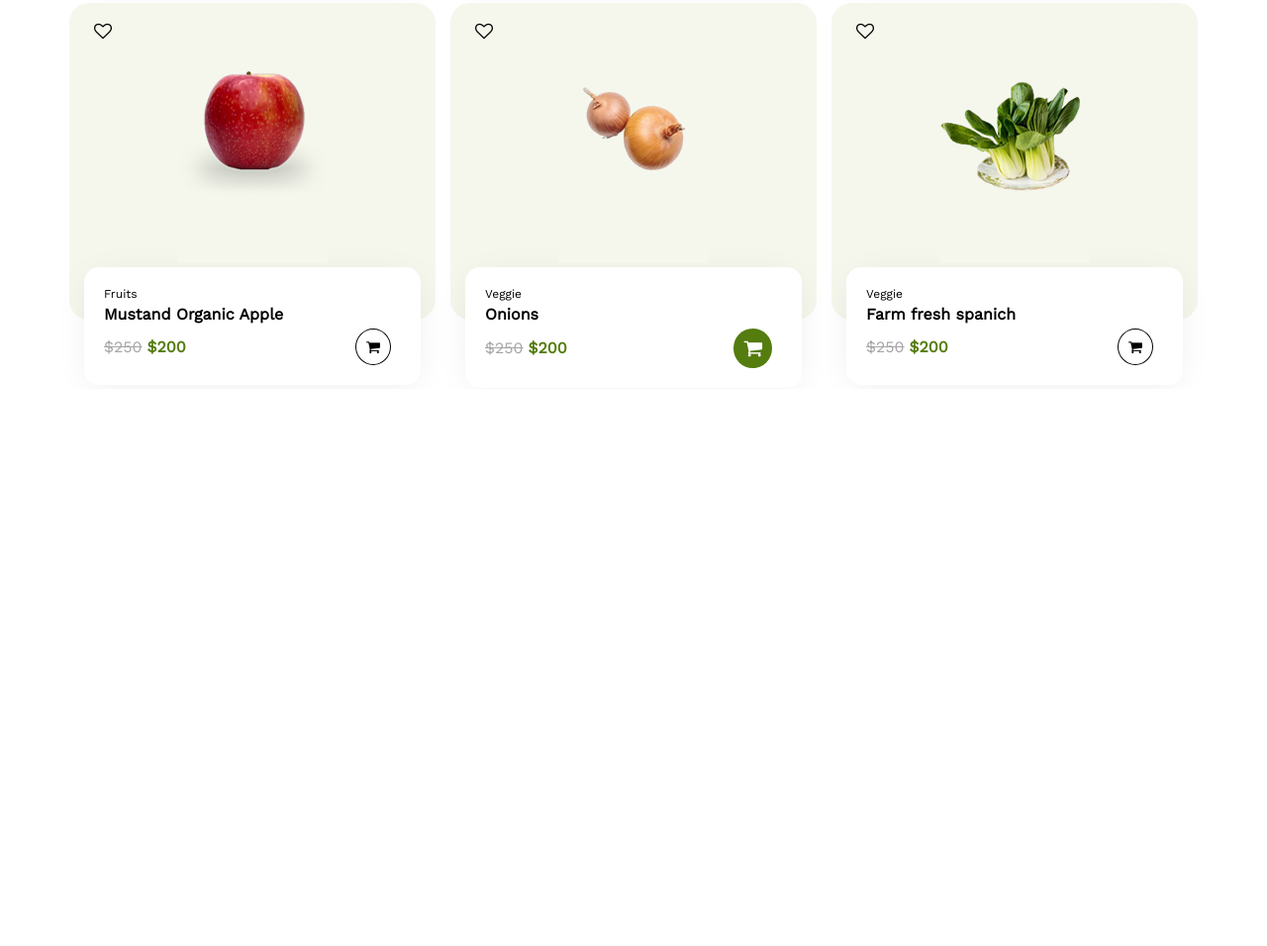
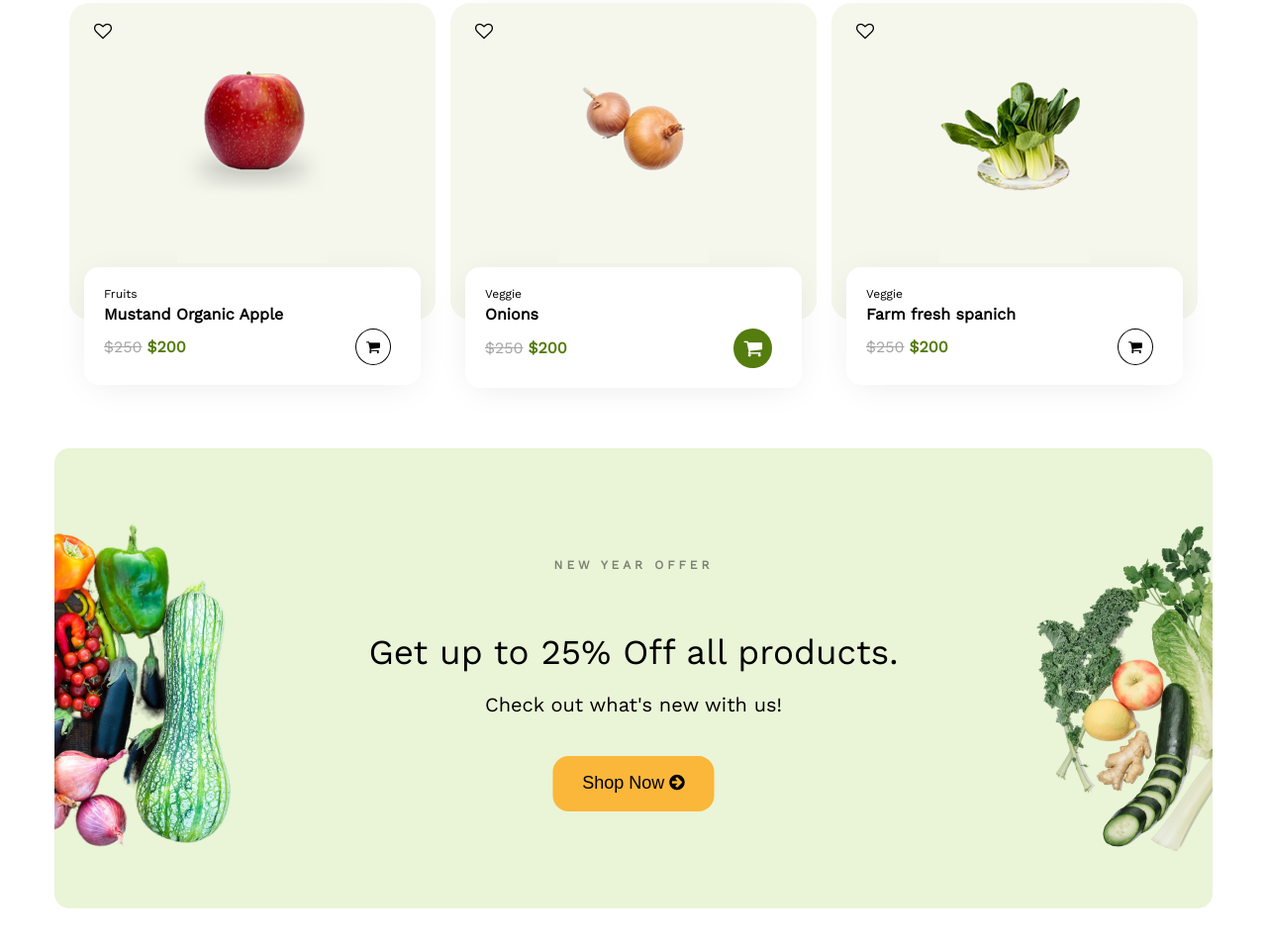
Before and after one commit to sandeepatcodewing/TestProject, a plain HTML site: page index.html in a window 1280 px wide. Shown: the part 4449-5405 px from the top of the page at 99% size. Before the commit the page ends 4842 px from the top, so only its background shows below. Drawn offline with nearby package versions, Linux system fonts and the light colour scheme.

Commit message:
percentage-off widget completed

```diff
--- a/assests/css/style.css
+++ b/assests/css/style.css
@@ -908,3 +908,50 @@ body {
     border: none;
     color: #fff;
 }
+
+.percentage-off {
+    padding: 60px 0px 50px 0px;
+}
+
+.percentage-off_image {
+    position: relative;
+    text-align: center;
+    border-radius: 15px;
+    background-color: #eaf4d7;
+}
+
+.percentage-off_text-centered {
+    position: absolute;
+    top: 45%;
+    left: 50%;
+    transform: translate(-50%, -50%);
+}
+
+#text-first {
+    font-size: 12px;
+    padding: 60px 0px;
+    font-weight: bold;
+    color: #7c8273;
+    letter-spacing: 4px;
+}
+
+#text-second {
+    font-size: 35px;
+    padding-bottom: 20px;
+}
+
+#text-third {
+    font-size: 20px;
+}
+
+.percentage-off_button {
+    padding: 40px 0px 0px 0px;
+}
+
+.percentage-off_button>button {
+    border: none;
+    font-size: 18px;
+    background-color: #fab73a;
+    padding: 17.5px 30px;
+    border-radius: 16px;
+}
--- a/index.html
+++ b/index.html
@@ -574,8 +574,24 @@
         </section>
 
         <!-- percentage off -->
-        <section>
-            <div class="container"></div>
+        <section class="percentage-off">
+            <div class="container">
+                <div class="percentage-off_image">
+                    <img src="/assests/images/side-side.png" alt="veg-side-by-side" />
+                    <div class="percentage-off_text-centered">
+                        <p id="text-first">NEW YEAR OFFER</p>
+                        <p id="text-second">Get up to 25% Off all products.
+                        </p>
+                        <p id="text-third">Check out what's new with us!</p>
+                        <div class="percentage-off_button">
+                            <button>
+                      Shop Now
+                      <i class="fa fa-arrow-circle-right" aria-hidden="true"></i>
+                    </button>
+                        </div>
+                    </div>
+                </div>
+            </div>
         </section>
     </main>
 
```
Also changed, not shown: assests/images/side-side.png (added).
